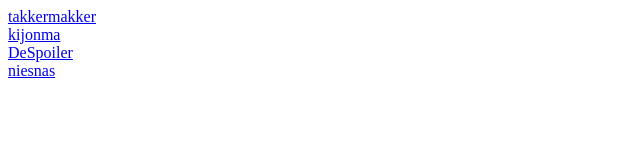
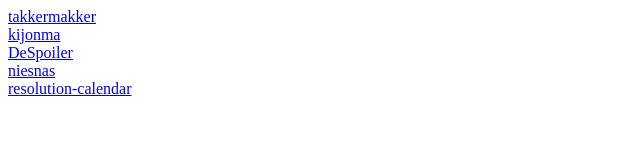
Before and after one commit to icguy/icguy.github.io, a plain HTML site: page index.html in a window 1280 px wide. Shown: the whole page, without its empty margins (0-640 px from the left). Drawn offline with Linux system fonts and the light colour scheme.

Commit message:
Update index.html

```diff
--- a/index.html
+++ b/index.html
@@ -4,5 +4,6 @@
 	<div><a href="https://icguy.github.io/kijonma">kijonma</a></div>
 	<div><a href="https://icguy.github.io/DeSpoiler">DeSpoiler</a></div>
 	<div><a href="https://icguy.github.io/niesnas">niesnas</a></div>
+	<div><a href="https://icguy.github.io/resolution-calendar">resolution-calendar</a></div>
 </body>
 </html>
```
